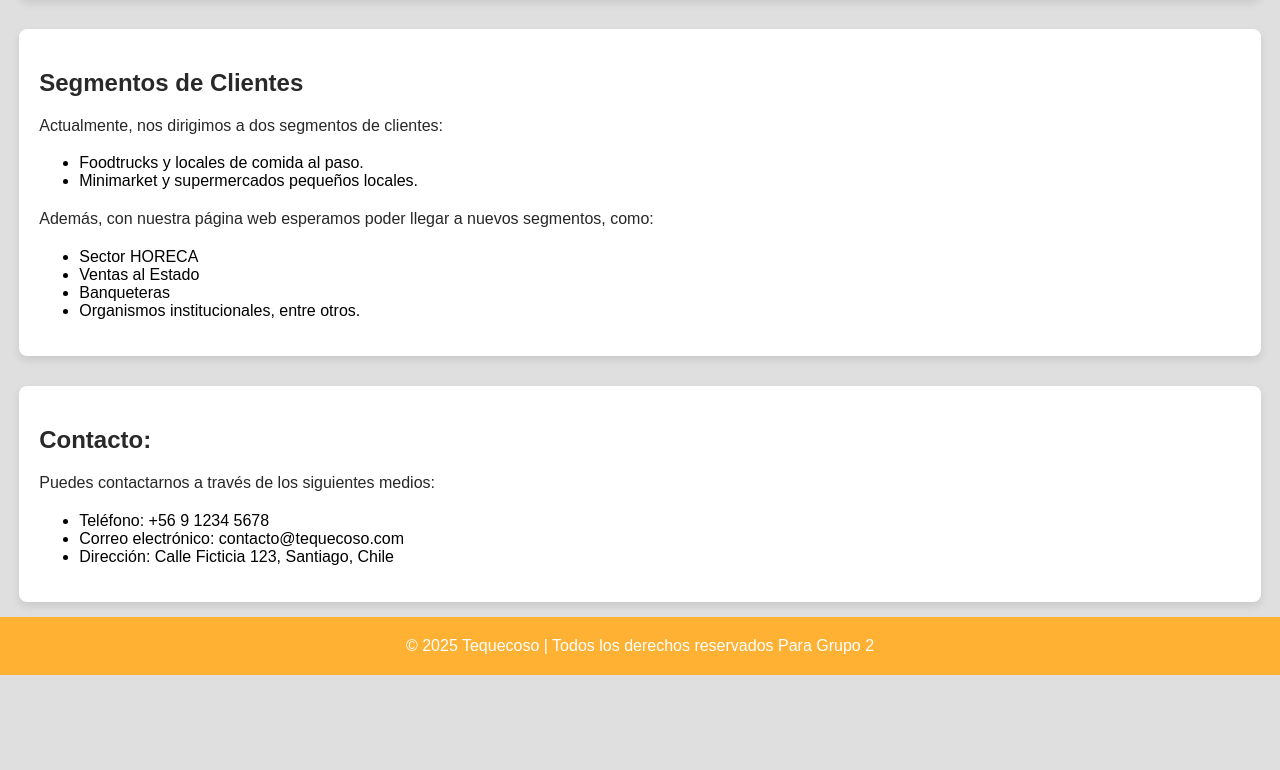
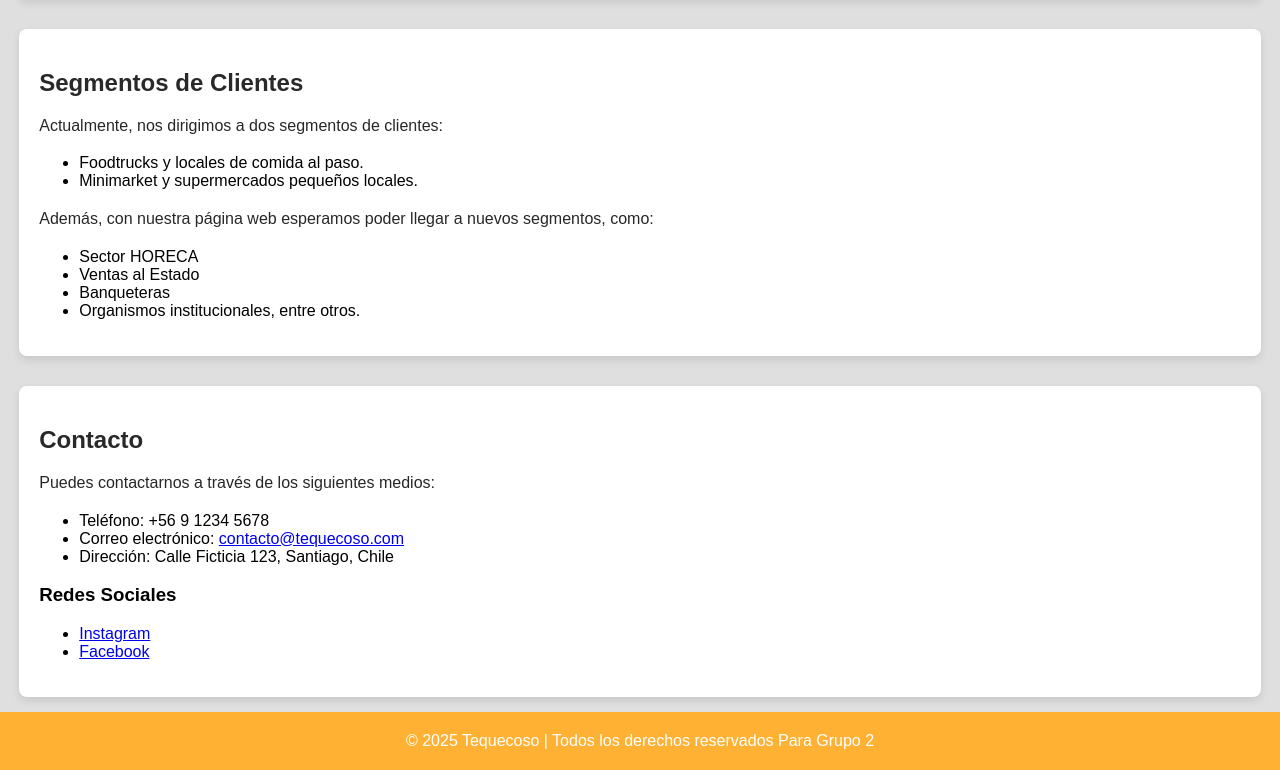
Before and after one commit to ManuelBarraza08/TequecosoMockupEquipo2, a plain HTML site: page index.html in a window 1280 px wide. Shown: the part 2251-3021 px from the top of the page. Before the commit the page ends 2926 px from the top, so only its background shows below. Drawn offline with Linux system fonts and the light colour scheme.

Commit message:
Update index.html Contacto
Agregar a contactos de index.html la parte de redes sociales

```diff
--- a/index.html
+++ b/index.html
@@ -90,13 +90,18 @@
 
  <!-- Sección de Contacto -->
  <section id="contacto">
-    <h2>Contacto:</h2>
-    <p>Puedes contactarnos a través de los siguientes medios:</p>
-    <ul>
-        <li>Teléfono: +56 9 1234 5678</li>
-        <li>Correo electrónico: contacto@tequecoso.com</li>
-        <li>Dirección: Calle Ficticia 123, Santiago, Chile</li>
-    </ul>
+       <h2>Contacto</h2>
+       <p>Puedes contactarnos a través de los siguientes medios:</p>
+       <ul>
+             <li>Teléfono: +56 9 1234 5678</li>
+             <li>Correo electrónico: <a href="mailto:contacto@tequecoso.com">contacto@tequecoso.com</a></li>
+             <li>Dirección: Calle Ficticia 123, Santiago, Chile</li>
+       </ul>
+       <h3>Redes Sociales</h3>
+       <ul>
+              <li><a href="https://www.instagram.com/tequecoso/">Instagram</a></li>
+              <li><a href="https://www.facebook.com/people/Tequecoso/61554650150974/">Facebook</a></li>
+       </ul>
 </section>
 
     <!-- Footer -->
```
